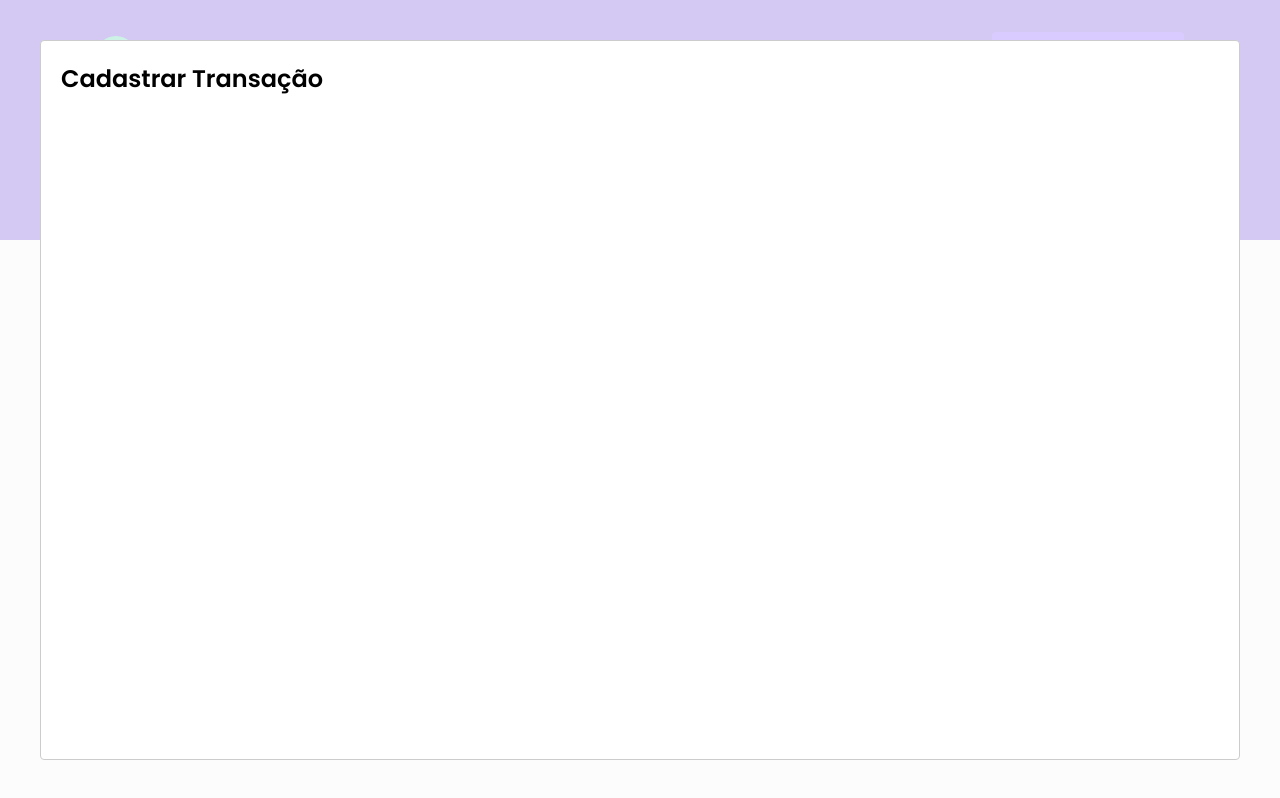
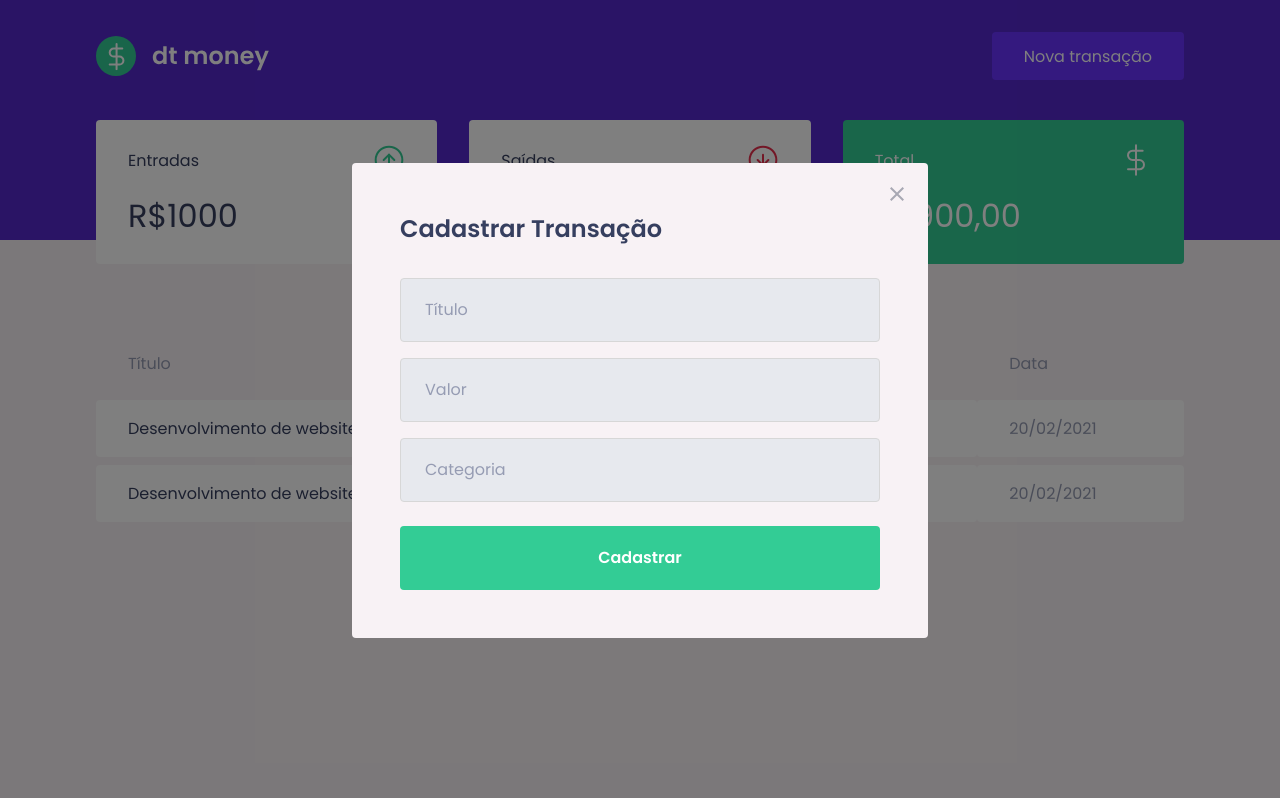
Before and after one commit to cinthia3301andrad/financas-pessoais-chapter-ii-Ignite, a React (Create React App) app: page / in a window 1280 px wide. Both pictures are taken after a click on the button "Nova transação". Built offline with nearby package versions, Linux system fonts and the light colour scheme; what miragejs would draw is missing.

Commit message:
feat[🔖]: add modal style

```diff
--- a/src/App.tsx
+++ b/src/App.tsx
@@ -1,8 +1,10 @@
 import { useState } from "react";
+
 import Modal from "react-modal";
 
 import { Dashboard } from "./components/Dashboard";
 import { Header } from "./components/Header";
+import { NewTransactionModal } from "./components/NewTransactionModal";
 
 import { GlobalStyle } from "./styles/global";
 
@@ -22,13 +24,10 @@
     <>
       <Header onOpenNewTransitionModal={handleOpenNewTransactionModal} />
       <Dashboard />
-
-      <Modal
+      <NewTransactionModal
         isOpen={isNewTransactionModalOpen}
         onRequestClose={handleCloseNewTransactionModal}
-      >
-        <h2>Cadastrar Transação</h2>
-      </Modal>
+      />
       <GlobalStyle />
     </>
   );
--- a/src/components/Header/index.tsx
+++ b/src/components/Header/index.tsx
@@ -1,5 +1,3 @@
-import { useState } from "react";
-
 import iconLogo from "../../assets/logo.svg";
 import { Container, Content } from "./styles";
 
--- /dev/null
+++ b/src/components/NewTransactionModal/index.tsx
@@ -0,0 +1,39 @@
+import Modal from "react-modal";
+
+import iconClose from "../../assets/close.svg";
+import { Container } from "./styles";
+
+interface NewTransactionModalProps {
+  isOpen: boolean;
+  onRequestClose: () => void;
+}
+
+export function NewTransactionModal({
+  isOpen,
+  onRequestClose,
+}: NewTransactionModalProps) {
+  return (
+    <Modal
+      isOpen={isOpen}
+      onRequestClose={onRequestClose}
+      overlayClassName="react-modal-overlay"
+      className="react-modal-content"
+    >
+      <button
+        type="button"
+        onClick={onRequestClose}
+        className="react-modal-close"
+      >
+        <img src={iconClose} alt="fechar modal" />
+      </button>
+      <Container>
+        <h2>Cadastrar Transação</h2>
+        <input placeholder="Título" />
+        <input type="number" placeholder="Valor" />
+        <input placeholder="Categoria" />
+
+        <button type="submit">Cadastrar</button>
+      </Container>
+    </Modal>
+  );
+}
--- /dev/null
+++ b/src/components/NewTransactionModal/styles.ts
@@ -0,0 +1,49 @@
+import styled from "styled-components";
+
+export const Container = styled.form`
+  h2 {
+    color: var(--text-title);
+    font-size: 1.5rem;
+    margin-bottom: 2rem;
+  }
+
+  input {
+    width: 100%;
+    padding: 0 1.5rem;
+    height: 4rem;
+    border-radius: 0.25rem;
+
+    border: 1px solid #d7d7d7;
+    background: #e7e9ee;
+
+    font-weight: 400;
+    font-size: 1rem;
+
+    &::placeholder {
+      color: var(--text-body);
+    }
+
+    & + input {
+      margin-top: 1rem;
+    }
+  }
+
+  button[type="submit"] {
+    width: 100%;
+    padding: 0 1.5rem;
+    height: 4rem;
+    background: var(--green);
+    color: #fff;
+    border-radius: 0.25rem;
+    border: 0;
+    font-size: 1rem;
+    font-weight: 600;
+    margin-top: 1.5rem;
+
+    transition: filter 0.3s;
+
+    &:hover {
+      filter: brightness(0.9);
+    }
+  }
+`;
--- a/src/styles/global.ts
+++ b/src/styles/global.ts
@@ -47,4 +47,39 @@
       opacity: 0.6;
       cursor: not-allowed;
     }
+
+    .react-modal-overlay {
+      display: flex;
+      align-items:center;
+      justify-content: center;
+
+      background: rgba(0, 0, 0, 0.5);
+
+      position: fixed;
+      top: 0;
+      bottom: 0;
+      right: 0;
+      left: 0;
+    }
+    .react-modal-content {
+      width:100% ;
+      max-width: 576px;
+
+      background: var(--background);
+      padding: 3rem;
+      position: relative;
+      border-radius: 0.25rem;
+    }
+    .react-modal-close {
+      position: absolute;
+      right: 1.5rem;
+      top: 1.5rem;
+      border: 0;
+      background: transparent;
+
+      transition: filter 0.3s;
+      &:hover {
+        filter: brightness(0.7);
+      }
+  }
 `;
```
